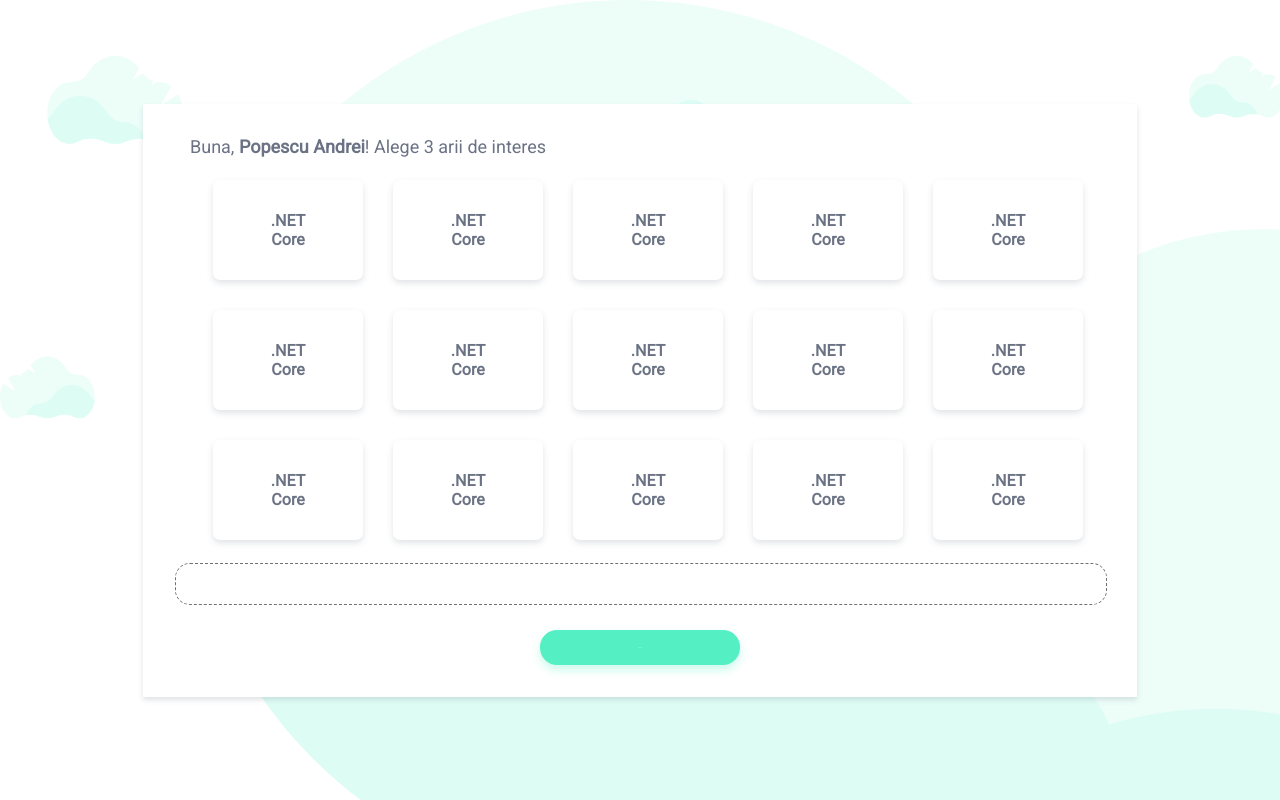
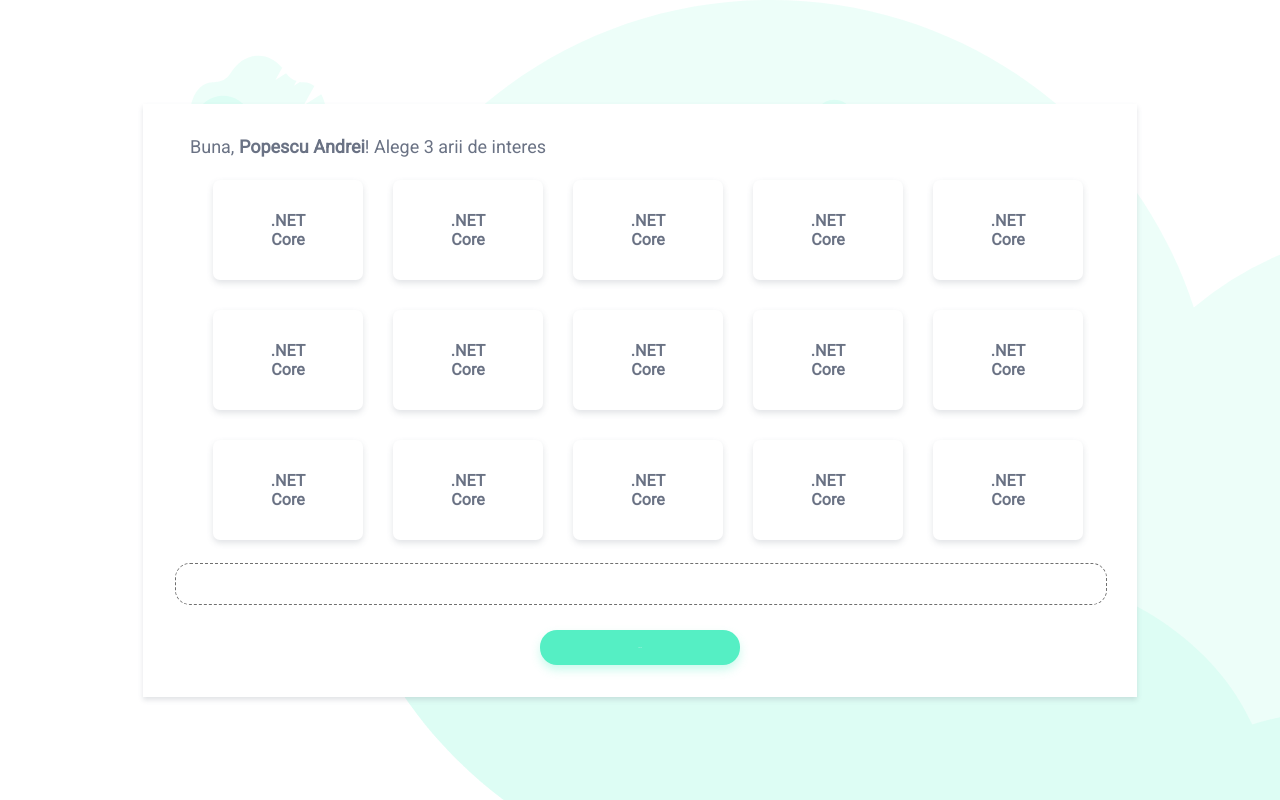
Before and after one commit to ilieandrei98/trextw, a website: page src/views/topics.html in a window 1280 px wide. Drawn offline with Linux system fonts and the light colour scheme; files that its build step writes are made by us from their sources; files whose address does not match are found by name.

Commit message:
Fixed the topics section

```diff
--- a/src/css/topic-choice.css
+++ b/src/css/topic-choice.css
@@ -133,3 +133,8 @@ p{
     transform: translate(-50%, 0);
     box-shadow: 0px 5px 10px rgb(85, 239, 196,0.3);
 }
+
+.topics-container {
+    height: 100vh;
+    display: flex;
+}
--- a/src/views/topics.html
+++ b/src/views/topics.html
@@ -1,6 +1,8 @@
 <link rel="stylesheet" href="src/css/topic-choice.css" />
 <link href="https://fonts.googleapis.com/css?family=Roboto|Roboto+Condensed" rel="stylesheet" />
 <link rel="stylesheet" href="src/css/background-anim.css" />
+
+<div class="topics-container">
   <object id="cloud-background" type="image/svg+xml" data="src/assets/background.svg">
     <img src="src/assets/background.svg" />
   </object>
@@ -112,3 +114,4 @@
     </div>
   </div>
   <!-- #endregion -->
+</div>
```
Lines whose indentation alone changed are shown as unchanged.
